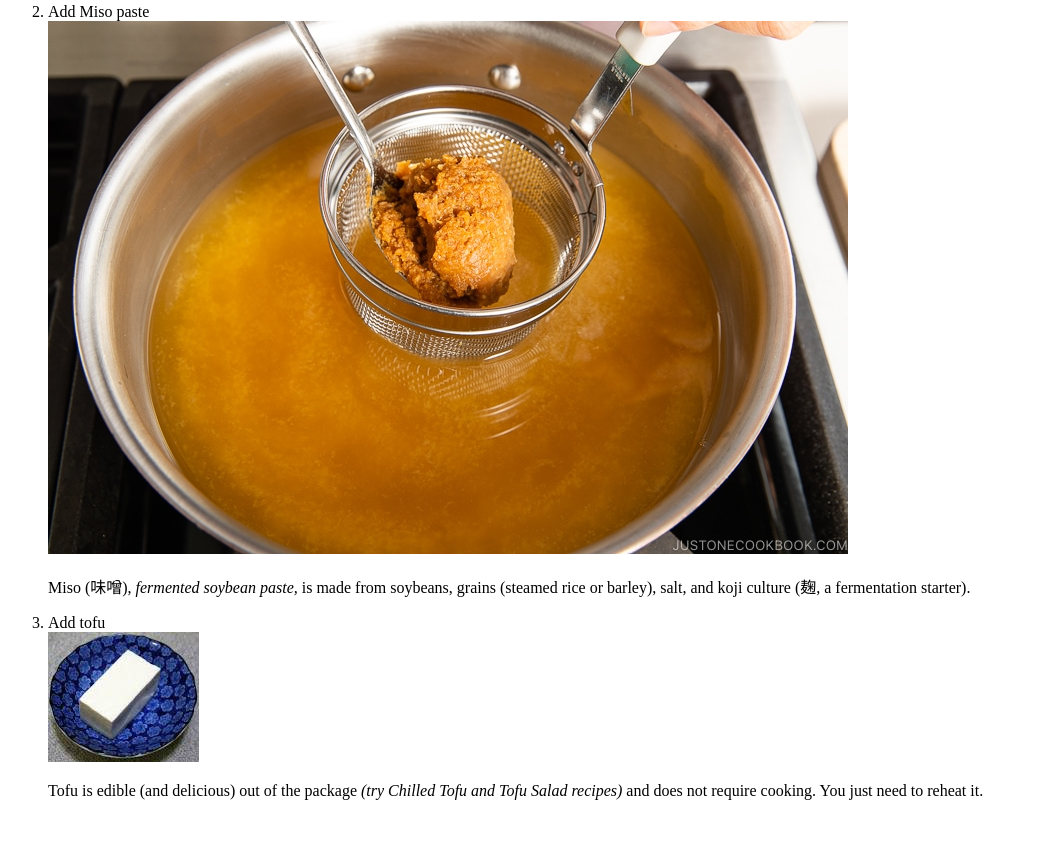
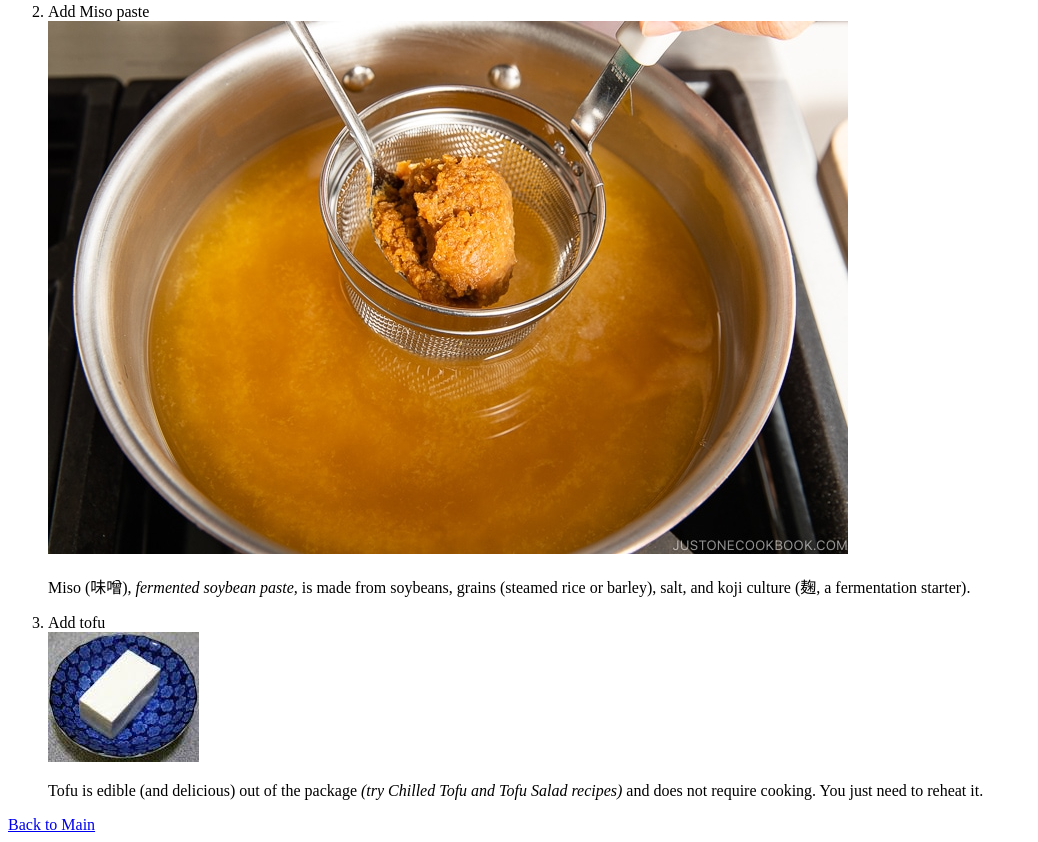
Before and after one commit to nnivera/odin-recipes, a plain HTML site: page recipes/miso-soup.html in a window 1280 px wide. Shown: the part 962-1804 px from the top of the page, without its empty margins (0-1038 px from the left). Before the commit the page ends 1778 px from the top, so only its background shows below. Drawn offline with Linux system fonts and the light colour scheme.

Commit message:
Changes committed: 	modified:   recipes/Prosciutto.html 	modified:   recipes/lasagna.html 	modified:   recipes/miso-soup.html

```diff
--- a/recipes/miso-soup.html
+++ b/recipes/miso-soup.html
@@ -34,5 +34,7 @@
         <img src="tofu.jpeg" alt="tofu">
         <p>Tofu is edible (and delicious) out of the package <em>(try Chilled Tofu and Tofu Salad recipes)</em> and does not require cooking. You just need to reheat it.</p>
     </ol>
+
+    <a href="../index.html" >Back to Main</a>
 </body>
 </html>
```
Also changed, not shown: recipes/Prosciutto.html (+1 -0 lines), recipes/lasagna.html (+1 -0 lines).
